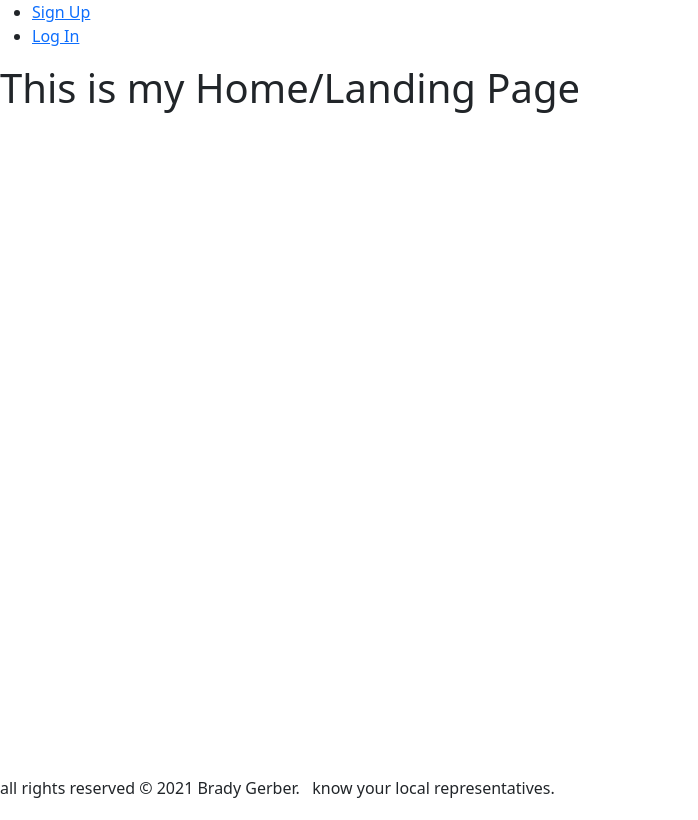
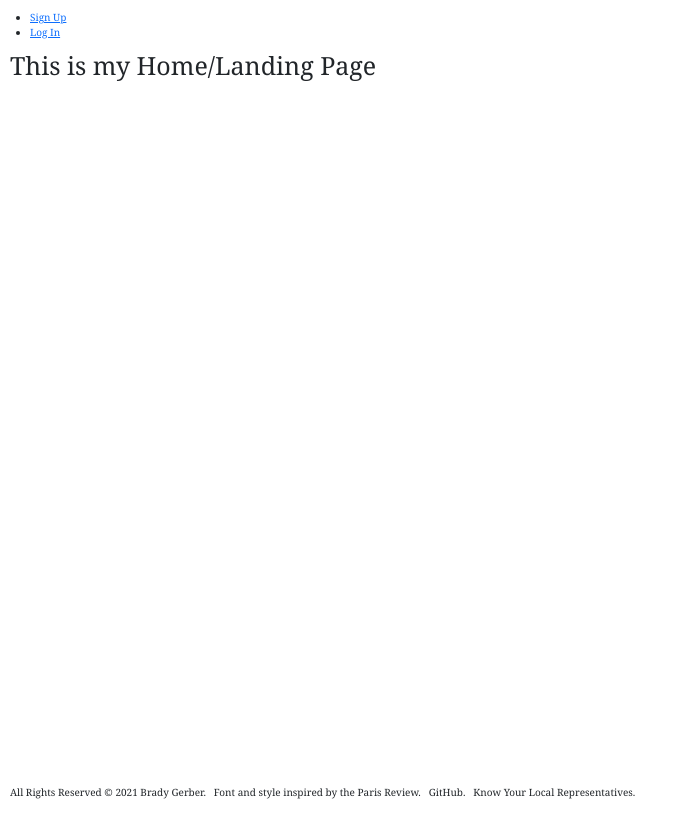
Before and after one commit to bg-write/what-time-should-i-write, a Django app: page / in a window 1280 px wide. Shown: the whole page, without its empty margins (0-698 px from the left). Before the commit the page ends 798 px from the top, so only its background shows below. Run offline with Django 3.2, Linux system fonts and the light colour scheme.

Commit message:
Update initial CSS

```diff
--- a/main_app/static/css/style.css
+++ b/main_app/static/css/style.css
@@ -1,4 +1,23 @@
+html {
+	box-sizing: border-box;
+}
+
+*,
+*::before,
+*::after {
+	box-sizing: inherit;
+}
+
+:root {
+	font-size: 62.5%;
+}
+
 body {
+	background-color: #fff;
+	font-family: "garamond-premier-pro", Georgia, Cambria, Times New Roman, Times, serif, system-ui, -apple-system, BlinkMacSystemFont, 'Segoe UI', Roboto,
+		Oxygen-Sans, Ubuntu, Cantarell, 'Helvetica Neue', sans-serif;
+	padding-bottom: 1rem;
+	margin: 1rem;
 	display: flex;
 	min-height: 100vh;
 	flex-direction: column;
@@ -13,10 +32,9 @@ footer.page-footer {
 	text-align: right;
 }
 
-
 /*--------------------CLASSES (.)--------------------*/
-
-
 
 /*--------------------IDS (#)--------------------*/
 /*--------------------XXX.XXX--------------------*/
+
+/*--------------------MEDIA QUERIES--------------------*/
--- a/main_app/templates/base.html
+++ b/main_app/templates/base.html
@@ -35,8 +35,8 @@
 		<main>{% block content %} {% endblock %}</main>
 		<footer>
 			<div>
-				all rights reserved &copy; 2021 Brady Gerber. &nbsp; know your local
-				representatives.
+				All Rights Reserved &copy; 2021 Brady Gerber. &nbsp; Font and style inspired by the Paris Review. &nbsp; GitHub. &nbsp; Know Your Local
+				Representatives.
 			</div>
 		</footer>
 	</body>
```
